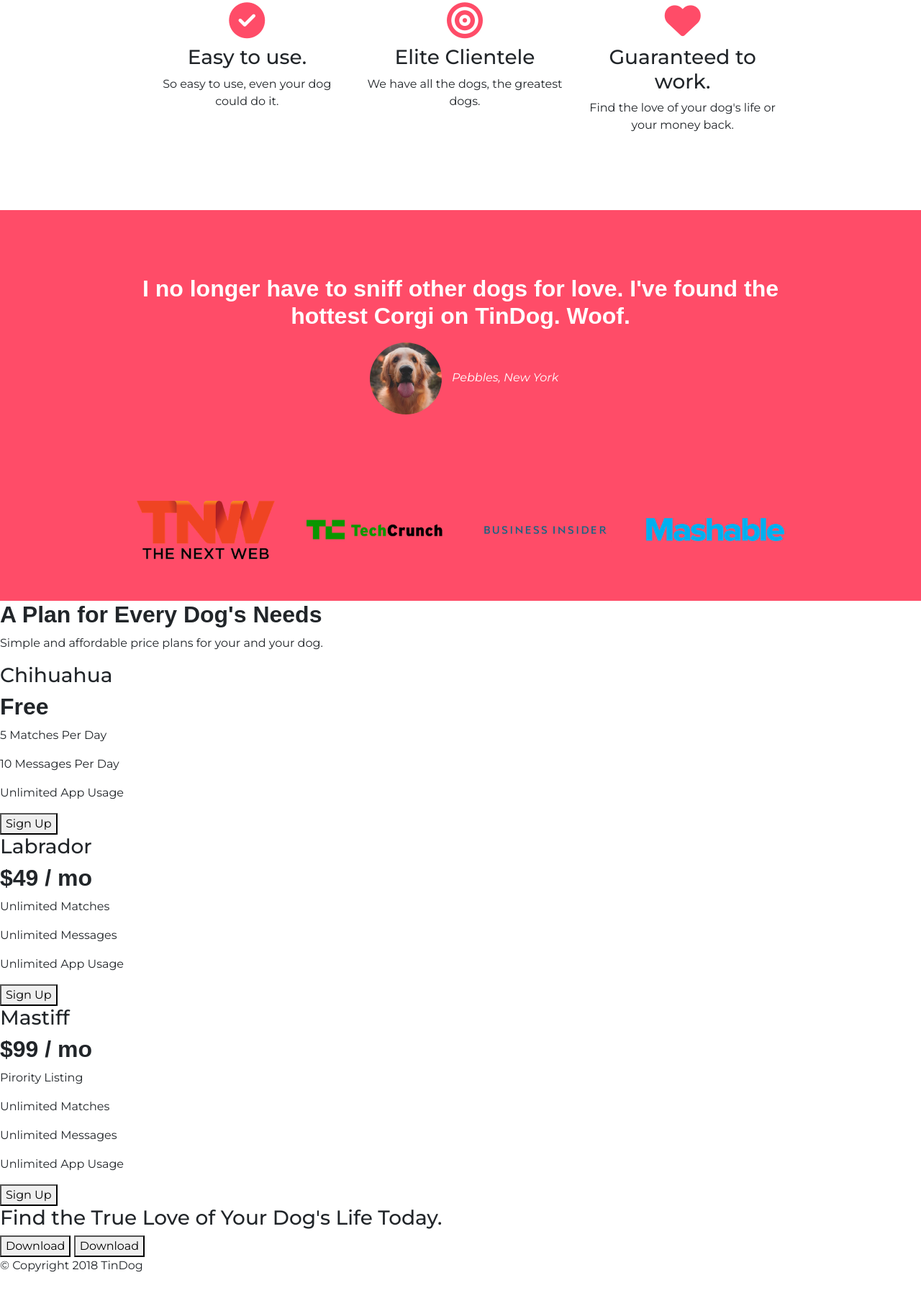
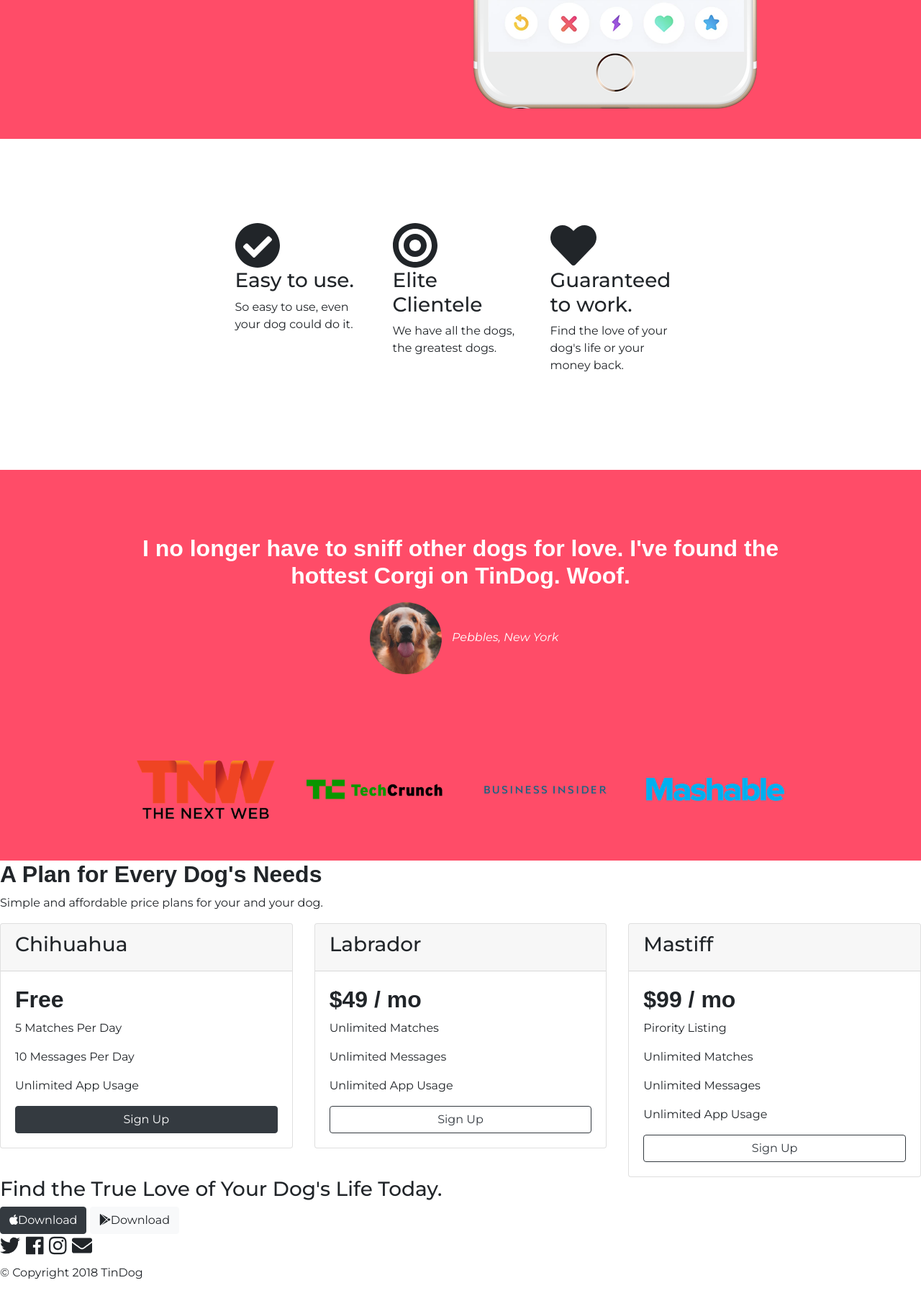
Before and after one commit to pugalkmc/tindog-myweb, a plain HTML site: page index.html in a window 1280 px wide. Shown: the part 841-2638 px from the top of the page at 72% size. Drawn offline with nearby package versions, Linux system fonts and the light colour scheme.

Commit message:
Update index.html
completed tindog website

```diff
--- a/index.html
+++ b/index.html
@@ -4,76 +4,106 @@
 <head>
   <meta charset="utf-8">
   <title>TinDog</title>
-  <link href="https://cdn.jsdelivr.net/npm/bootstrap@5.2.3/dist/css/bootstrap.min.css" rel="stylesheet" integrity="sha384-rbsA2VBKQhggwzxH7pPCaAqO46MgnOM80zW1RWuH61DGLwZJEdK2Kadq2F9CUG65" crossorigin="anonymous">
-  <script src="https://cdn.jsdelivr.net/npm/bootstrap@5.2.3/dist/js/bootstrap.bundle.min.js" integrity="sha384-kenU1KFdBIe4zVF0s0G1M5b4hcpxyD9F7jL+jjXkk+Q2h455rYXK/7HAuoJl+0I4" crossorigin="anonymous"></script>
-  <link rel="stylesheet" href="https://cdnjs.cloudflare.com/ajax/libs/font-awesome/6.2.1/css/all.min.css">
+
+  <!-- Google Fonts -->
+  <link href="https://fonts.googleapis.com/css?family=Montserrat|Ubuntu" rel="stylesheet">
+
+  <!-- CSS Stylesheets -->
+  <link rel="stylesheet" href="https://maxcdn.bootstrapcdn.com/bootstrap/4.0.0/css/bootstrap.min.css" integrity="sha384-Gn5384xqQ1aoWXA+058RXPxPg6fy4IWvTNh0E263XmFcJlSAwiGgFAW/dAiS6JXm" crossorigin="anonymous">
   <link rel="stylesheet" href="styles.css">
 
-  <!-- google fonts -->
-  <!-- <link rel="preconnect" href="https://fonts.googleapis.com">
-<link rel="preconnect" href="https://fonts.gstatic.com" crossorigin>
-<link href="https://fonts.googleapis.com/css2?family=Montserrat+Alternates:wght@700&family=Montserrat:ital,wght@0,100;0,200;0,300;0,400;0,500;0,600;0,700;0,800;0,900;1,100;1,200;1,300;1,400;1,500;1,600;1,700;1,800;1,900&family=Ubuntu:ital,wght@0,300;0,400;0,500;0,700;1,300;1,400;1,500;1,700&display=swap" rel="stylesheet"> -->
+  <!-- Font Awesome -->
+  <script defer src="https://use.fontawesome.com/releases/v5.0.7/js/all.js"></script>
+
+  <!-- Bootstrap Scripts -->
+  <script src="https://code.jquery.com/jquery-3.2.1.slim.min.js" integrity="sha384-KJ3o2DKtIkvYIK3UENzmM7KCkRr/rE9/Qpg6aAZGJwFDMVNA/GpGFF93hXpG5KkN" crossorigin="anonymous"></script>
+  <script src="https://cdnjs.cloudflare.com/ajax/libs/popper.js/1.12.9/umd/popper.min.js" integrity="sha384-ApNbgh9B+Y1QKtv3Rn7W3mgPxhU9K/ScQsAP7hUibX39j7fakFPskvXusvfa0b4Q" crossorigin="anonymous"></script>
+  <script src="https://maxcdn.bootstrapcdn.com/bootstrap/4.0.0/js/bootstrap.min.js" integrity="sha384-JZR6Spejh4U02d8jOt6vLEHfe/JQGiRRSQQxSfFWpi1MquVdAyjUar5+76PVCmYl" crossorigin="anonymous"></script>
 </head>
 
 <body>
-  <section id="title">
+
+  <section class="colored-section" id="title">
+
     <div class="container-fluid">
 
-      <!-- navbar -->
-      <nav class="navbar navbar-expand-sm navbar-dark pe-4">
-        <a class="navbar-brand" href="">Tindog</a>
-        <!-- <button class="navbar-toggler" type="button" data-toggle="collapse" data-target="#navbarSupportedContent" aria-controls="navbarSupportedContent" aria-expanded="false" aria-label="Toggle navigation">
+      <!-- Nav Bar -->
+
+      <nav class="navbar navbar-expand-lg navbar-dark">
+
+        <a class="navbar-brand" href="">tindog</a>
+
+        <button class="navbar-toggler" type="button" data-toggle="collapse" data-target="#navbarTogglerDemo02">
             <span class="navbar-toggler-icon"></span>
-        </button> -->
-        <div class="collapse navbar-collapse" id="navbarSupportedContent">
-          <ul class="navbar-nav ms-auto">
+        </button>
+
+        <div class="collapse navbar-collapse" id="navbarTogglerDemo02">
+
+          <ul class="navbar-nav ml-auto">
             <li class="nav-item">
-                <a class="nav-link" href="">Contact</a>
+              <a class="nav-link" href="#footer">Contact</a>
             </li>
             <li class="nav-item">
-                <a class="nav-link" href="">Pricing</a>
+              <a class="nav-link" href="#pricing">Pricing</a>
             </li>
             <li class="nav-item">
-                <a class="nav-link" href="">Download</a>
+              <a class="nav-link" href="#cta">Download</a>
             </li>
           </ul>
+
         </div>
       </nav>
+
+
+      <!-- Title -->
+
       <div class="row">
+
         <div class="col-lg-6">
-          <h1>Meet new and interesting dogs nearby.</h1>
-          <button class="btn btn-download btn-dark btn-lg" type="button"><i class="fa-brands fa-android download-icon"></i>Download</button>
-          <button class="btn-download btn btn-outline-light btn-lg" type="button"><i class="fa-brands fa-apple download-icon"></i>Download</button>
+          <h1 class="big-heading">Meet new and interesting dogs nearby.</h1>
+          <button type="button" class="btn btn-dark btn-lg download-button"><i class="fab fa-apple"></i> Download</button>
+          <button type="button" class="btn btn-outline-light btn-lg download-button"><i class="fab fa-google-play"></i> Download</button>
         </div>
+
         <div class="col-lg-6">
-          <img class="dog-img" src="iphone6.png" alt="iphone-mockup">
+          <img class="title-image" src="iphone6.png" alt="iphone-mockup">
         </div>
+
       </div>
+
     </div>
+
   </section>
 
 
   <!-- Features -->
 
-  <section id="features" class="container-fluid">
-    <div class="d-flex flex-row ms-auto row">
-      <div class="col-lg-4 col-sl-12 col-md-12 features-item">
-        <i class="fa-solid fa-circle-check features-icon"></i>
-        <h3>Easy to use.</h3>
+  <section class="white-section" id="features">
+
+    <div class="container-fluid">
+
+      <div class="row">
+        <div class="feature-box col-lg-4">
+          <i class="icon fas fa-check-circle fa-4x"></i>
+          <h3 class="feature-title">Easy to use.</h3>
           <p>So easy to use, even your dog could do it.</p>
         </div>
-      <div class="col-lg-4 col-sl-12 col-md-12 features-item">
-        <i class="fa-solid fa-bullseye features-icon"></i>
-        <h3>Elite Clientele</h3>
+
+        <div class="feature-box col-lg-4">
+          <i class="icon fas fa-bullseye fa-4x"></i>
+          <h3 class="feature-title">Elite Clientele</h3>
           <p>We have all the dogs, the greatest dogs.</p>
         </div>
-      <div class="col-lg-4 col-sl-12 col-md-12 features-item">
-        <i class="fa-solid fa-heart features-icon"></i>
-        <h3>Guaranteed to work.</h3>
+
+        <div class="feature-box col-lg-4">
+          <i class="icon fas fa-heart fa-4x"></i>
+          <h3 class="feature-title">Guaranteed to work.</h3>
           <p>Find the love of your dog's life or your money back.</p>
         </div>
       </div>
 
+
+    </div>
   </section>
 
 
@@ -106,34 +136,59 @@
   <!-- Pricing -->
 
   <section id="pricing">
-
     <h2>A Plan for Every Dog's Needs</h2>
     <p>Simple and affordable price plans for your and your dog.</p>
+    <div class="row pricing-deck">
 
-
+      <!-- card 1 -->
+      <div class="col-lg-4 col-md-6">
+          <div class="card ">
+            <div class="card-header">
               <h3>Chihuahua</h3>
+            </div>
+            <div class="card-body d-flex flex-column">
               <h2>Free</h2>
               <p>5 Matches Per Day</p>
               <p>10 Messages Per Day</p>
               <p>Unlimited App Usage</p>
-    <button type="button">Sign Up</button>
+              <button class="btn btn-outline-white btn-dark price-btn" type="button">Sign Up</button>
+            </div>
+        </div>
+      </div>
 
-
+      <!-- card 2 -->
+      <div class="col-lg-4 col-md-6">
+        <div class="card">
+          <div class="card-header">
             <h3>Labrador</h3>
-    <h2>$49 / mo</h2>
+          </div>
+          <div class="card-body d-flex flex-column">
+            <h2>$49 <span class="price-month">/ mo</span></h2>
             <p>Unlimited Matches</p>
             <p>Unlimited Messages</p>
             <p>Unlimited App Usage</p>
-    <button type="button">Sign Up</button>
+            <button class="btn btn-outline-dark price-btn" type="button">Sign Up</button>
+          </div>
+      </div>
+      </div>
 
-
+    <!-- card 3 -->
+    <div class="col-lg-4 col-sm-12">
+      <div class="card">
+        <div class="card-header">
           <h3>Mastiff</h3>
-    <h2>$99 / mo</h2>
+        </div>
+        <div class="card-body d-flex flex-column">
+          <h2>$99 <span class="price-month">/ mo</span></h2>
           <p>Pirority Listing</p>
           <p>Unlimited Matches</p>
           <p>Unlimited Messages</p>
           <p>Unlimited App Usage</p>
-    <button type="button">Sign Up</button>
+          <button class="btn btn-outline-dark price-btn" type="button">Sign Up</button>
+        </div>
+      </div>
+        </div>
+    </div>
 
   </section>
 
@@ -142,9 +197,9 @@
 
   <section id="cta">
 
-    <h3>Find the True Love of Your Dog's Life Today.</h3>
-    <button type="button">Download</button>
-    <button type="button">Download</button>
+    <h3 id="cta-text">Find the True Love of Your Dog's Life Today.</h3>
+    <button id="cta-btn-1" class="btn btn-dark" type="button"><i class="fab fa-apple icon-cta"></i>Download</button>
+    <button class="btn btn-light" type="button"><i class="fab fa-google-play icon-cta"></i>Download</button>
 
   </section>
 
@@ -152,7 +207,12 @@
   <!-- Footer -->
 
   <footer id="footer">
-
+    <h3 id="footer-icons">
+      <i class="fab fa-twitter"></i>
+      <i class="fab fa-facebook"></i>
+      <i class="fab fa-instagram"></i>
+      <i class="fas fa-envelope"></i>
+    </h3>
     <p>© Copyright 2018 TinDog</p>
 
   </footer>
```
Lines whose indentation alone changed are shown as unchanged.
